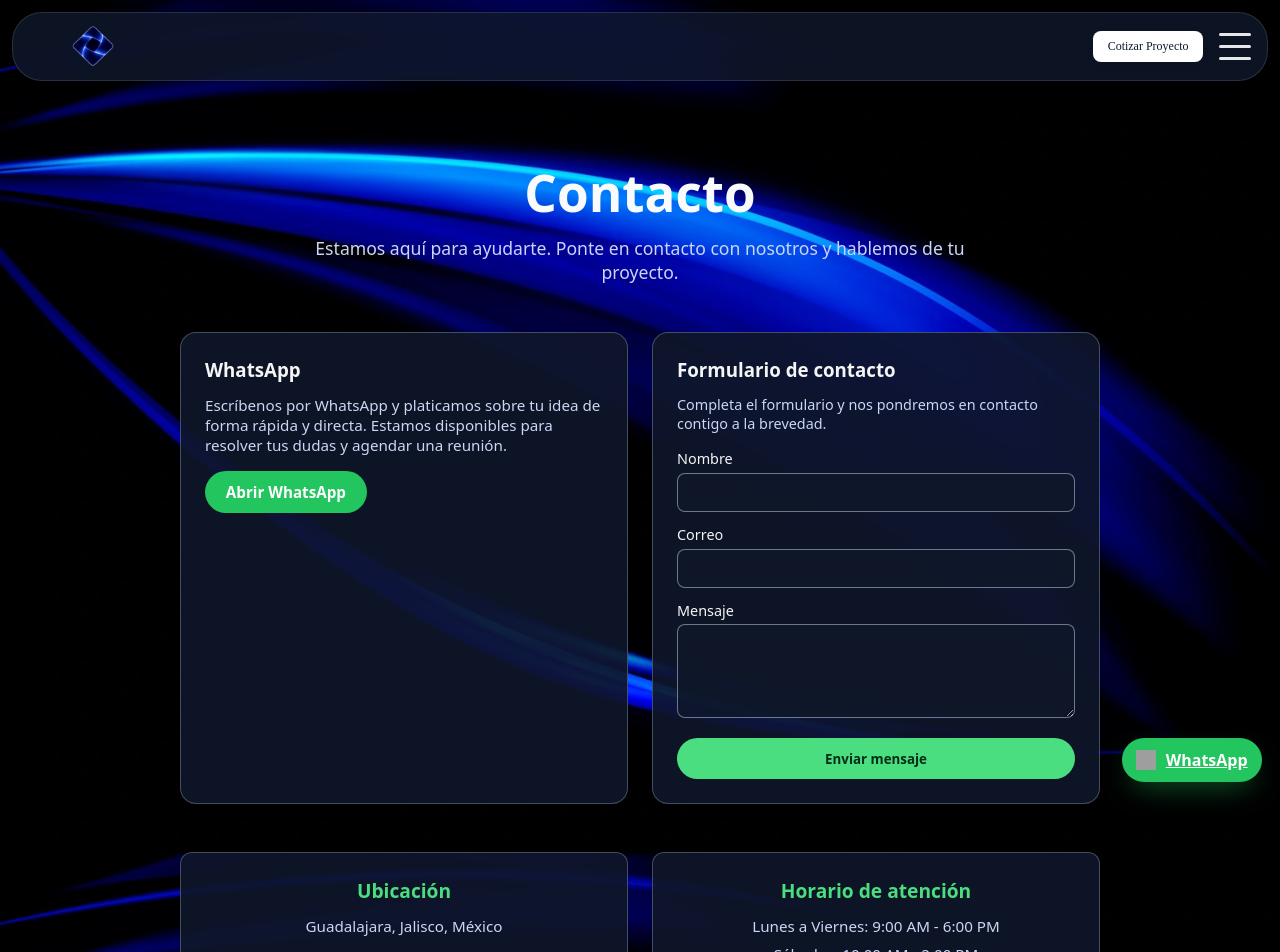
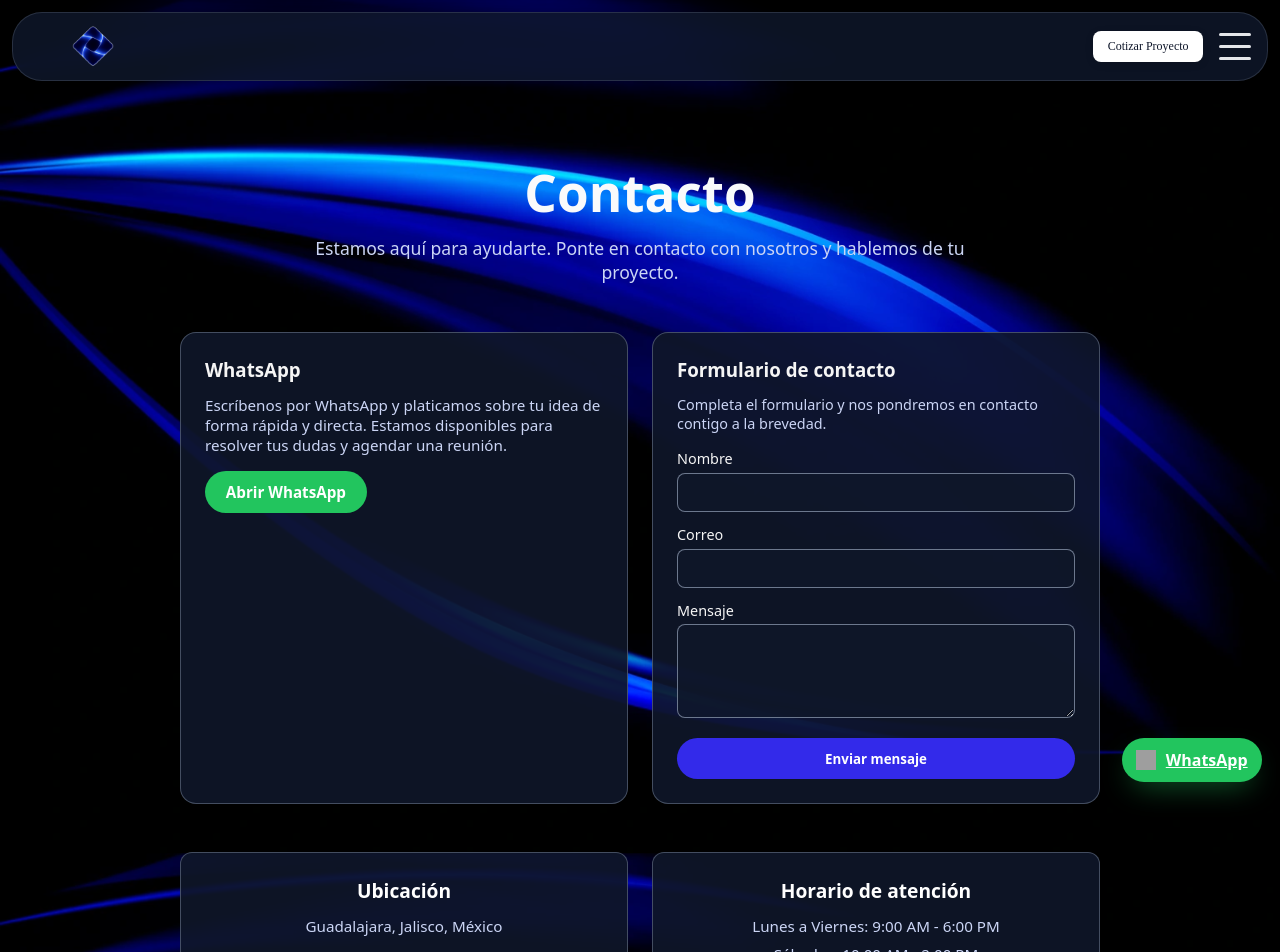
Before and after one commit to HugoAguayo2006/nivostech, a React (Vite) app: page /contacto in a window 1280 px wide. Shown: the top 952 px of the page. Built offline with nearby package versions, Linux system fonts and the light colour scheme; grey boxes are pictures that could not be loaded; a web font is replaced by a local one.

Commit message:
Botones azules

```diff
--- a/src/styles.css
+++ b/src/styles.css
@@ -531,8 +531,8 @@ h2 {
   border-radius: 999px;
   border: none;
   cursor: pointer;
-  background: #4ade80;
-  color: #052e16;
+  background:  #332aea;
+  color: #ffffff;
   font-weight: 600;
 }
 
@@ -883,7 +883,7 @@ h2 {
 .info-card h3 {
   font-size: 1.2rem;
   margin-bottom: 0.75rem;
-  color: #4ade80;
+  color: #ffffff;
 }
 
 .info-card p {
@@ -1081,3 +1081,24 @@ body.modal-open .navbar {
 body.modal-open {
   overflow: hidden;
 }
+
+.btn-submit {
+  padding: 0.75rem 1.5rem;
+  background: linear-gradient(135deg, #2563eb, #1e40af);
+  color: #ffffff;
+  border: none;
+  border-radius: 12px;
+  font-size: 1rem;
+  font-weight: 600;
+  cursor: pointer;
+  transition: transform 0.2s ease, box-shadow 0.2s ease;
+}
+
+.btn-submit:hover {
+  transform: translateY(-2px);
+  box-shadow: 0 10px 25px rgba(37, 99, 235, 0.35);
+}
+
+.btn-submit:active {
+  transform: scale(0.97);
+}
```
